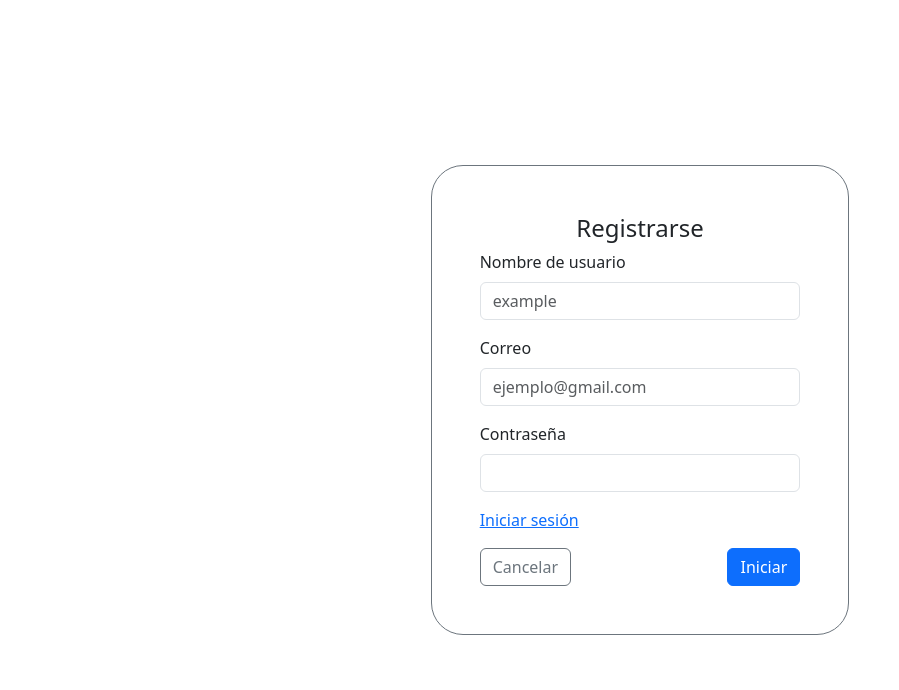
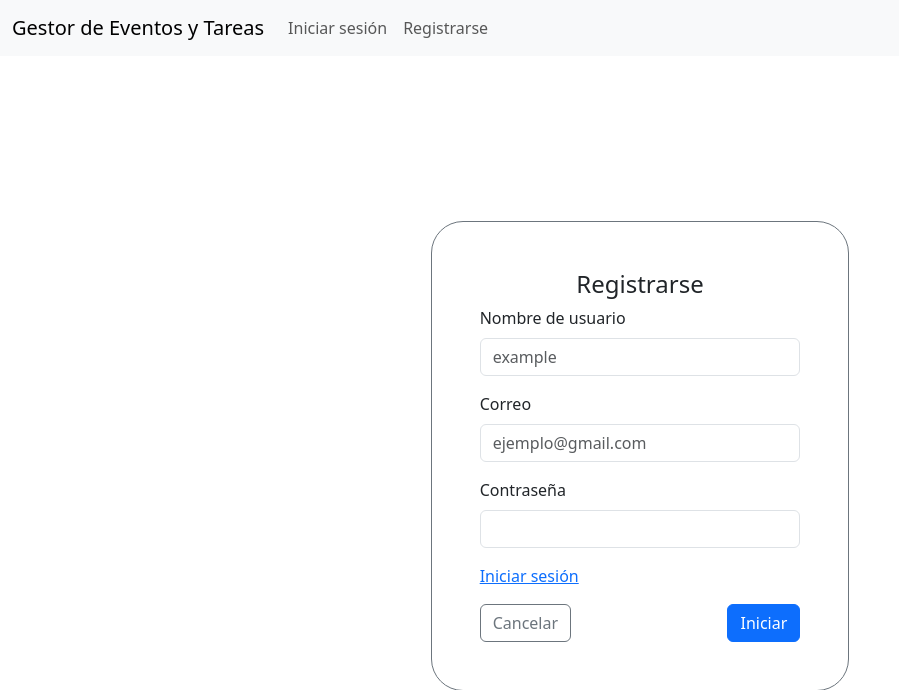
Before and after one commit to Emmanueloz/task_manager, a Flask app: page /register/ in a window 1280 px wide. Shown: the top 690 px of the page, without its empty margins (0-899 px from the left). Run offline with Flask 3, Linux system fonts and the light colour scheme; some libraries are stand-ins or nearby versions.

Commit message:
barra de navegación

```diff
--- a/app/templates/base.jinja
+++ b/app/templates/base.jinja
@@ -12,6 +12,42 @@
 </head>
 
 <body>
+    <nav class="navbar navbar-expand-lg bg-body-tertiary">
+        <div class="container-fluid">
+            <a class="navbar-brand" href="#">Gestor de Eventos y Tareas</a>
+            <button class="navbar-toggler" type="button" data-bs-toggle="collapse" data-bs-target="#navbarNavAltMarkup"
+                aria-controls="navbarNavAltMarkup" aria-expanded="false" aria-label="Toggle navigation">
+                <span class="navbar-toggler-icon"></span>
+            </button>
+            <div class="collapse navbar-collapse" id="navbarNavAltMarkup">
+                <div class="navbar-nav">
+                    {% if current_user.is_authenticated %}
+                    <a class="nav-link" href="/">Dashboard</a>
+                    <a class="nav-link" href="{{url_for('TaskRoute.index')}}">Tareas</a>
+                    <a class="nav-link" href="{{url_for('events.list_events')}}">Eventos</a>
+                    <a class="nav-link" href="{{url_for('notes.notes_list')}}">Notas</a>
+                    <li class="nav-item dropdown">
+                        <a class="nav-link dropdown-toggle" href="#" role="button" data-bs-toggle="dropdown"
+                            aria-expanded="false">
+                            Usuario {{current_user.username}}
+                        </a>
+                        <ul class="dropdown-menu">
+                            <li>
+                                <a class="dropdown-item text-danger" href="{{url_for('auth.logout')}}">Cerrar sesión</a>
+                            </li>
+
+                        </ul>
+                    </li>
+
+                    {% else %}
+                    <a class="nav-link" href="{{url_for('auth.login')}}">Iniciar sesión</a>
+                    <a class="nav-link" href="{{url_for('auth.register')}}">Registrarse</a>
+                    {% endif %}
+
+                </div>
+            </div>
+        </div>
+    </nav>
     {% with messages = get_flashed_messages(with_categories=true) %}
     {% if messages %}
     <div class="container mt-4">
```
